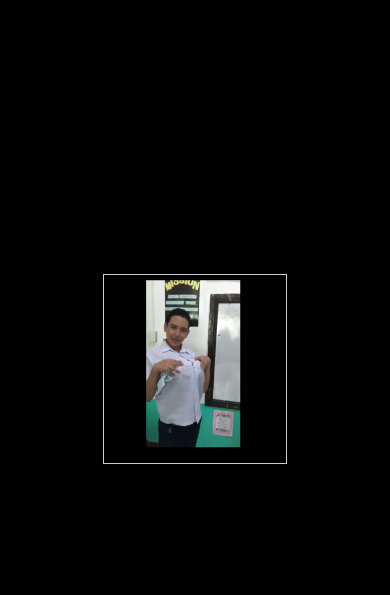
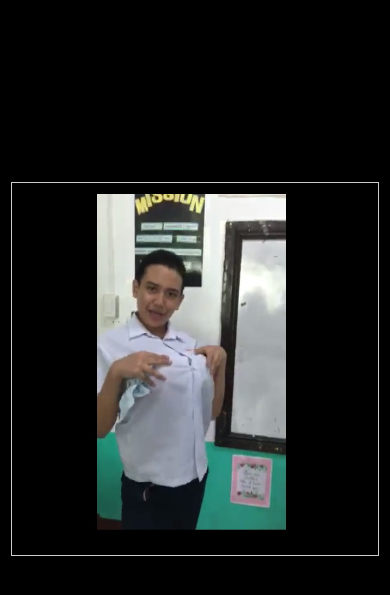
Before and after one commit to blinipancakes/matigasako, a plain HTML site: page meme.html in a window 390 px wide. Shown: the part 93-688 px from the top of the page. Drawn offline with Linux system fonts and the light colour scheme.

Commit message:
Add files via upload

```diff
--- a/css/style.css
+++ b/css/style.css
@@ -240,6 +240,9 @@ section#others
 section#main{
   background: linear-gradient(rgba(0,0,0,0.5),rgba(0,0,0,1)),url('../img/einsteinpic.jpg') no-repeat center center/cover;;
 }
+section#hack{
+  background: linear-gradient(rgba(0,0,0,0.5),rgba(0,0,0,1)),url('../img/ano.jpg') no-repeat center center/cover;;
+}
 div.gallery {
   border: 1px solid #ccc;
 }
@@ -286,37 +289,8 @@ div.desc {
 /*adjustments */
 
 
-@media only screen and (max-width: 750px) {
-  .responsive {
-    width: 49.99999%;
-    margin: 6px 24%;
-  }
- /* .imgcontainer
-  {
-  margin: 0 10%;
-  }*/
-}
-@media only screen and (max-width: 700px) {
-  .responsive {
-    width: 49.99999%;
-    margin: 6px 25%;
-  }
-  /*.imgcontainer
-  {
-  margin: 0 10%;*/
-  }
 
-@media only screen and (max-width: 780px) {
-  .responsive {
-    width: 49.99999%;
-    margin: 6px 25%;
-  }
-  /*.imgcontainer
-  {
-  margin: 0 25%;
-  }*/
 
-}
 @media only screen and (max-width: 910px) {
   .responsive {
     width: 49.99999%;
@@ -328,77 +302,16 @@ div.desc {
   }*/
 
 }
-@media only screen and (max-width:720px) {
-  .responsive {
-    width: 100% 100%;
-  }
-  /*.imgcontainer
-  {
-  margin: 0 20%;
-  }*/
-}
-@media only screen and (max-width: 599px) {
-  .responsive {
-    width: 100% 100%;
-  }
-  /*.imgcontainer
-  {
-  margin: 0 15%;
-  }
-  /*.imgcontainer2
-{
-  margin: 0 0%;
-}*/
-
-}
-@media only screen and (max-width: 470px) {
-  .responsive {
-    width: 100% 100%;
-  }
-  /*.imgcontainer
-  {
-  margin: 0 10%;
-  }
-  .imgcontainer2
-{
-  margin: 0 0%;
-}
-*/
-}
-@media only screen and (max-width: 400px) {
+@media only screen and (max-width: 900px) {
   .responsive {
     width: 100%;
-    margin: 0;
   }
- /* .imgcontainer
-  {
-  margin: 0 0%;
-  }
-  .imgcontainer2
-{
-  margin: 0 0%;
-}*/
 }
-@media only screen and (max-width: 1440px) {
-  .responsive {
-    width: 49.999%;
-    margin: 0 25%;
-  }
-  /*.imgcontainer
-  {
-  margin: 0 35%;
-  }
-  .imgcontainer2
-{
-  margin: 0 0%;
-}*/
 
-}
 
 @media only screen and (max-width: 650px) {
   .responsive {
-    width: 49.99999%;
-    margin: 6px 25%;
+    width: 100%;
   }
  .imgcontainer
   {
@@ -409,7 +322,7 @@ div.desc {
     transform: translate(-50%, -50%);
   }
 }
-@media only screen and (max-width: 1100px) {
+@media only screen and (min-width: 900px) {
 
   .responsive {
     width: 49.99999%;
```
Also changed, not shown: index.html (+4 -0 lines), img/ano.jpg (added), img/f.jpg (added), img/woman-yelling-at-cat-meme.webp (added), img/womanyellingcat.jpg (added).
